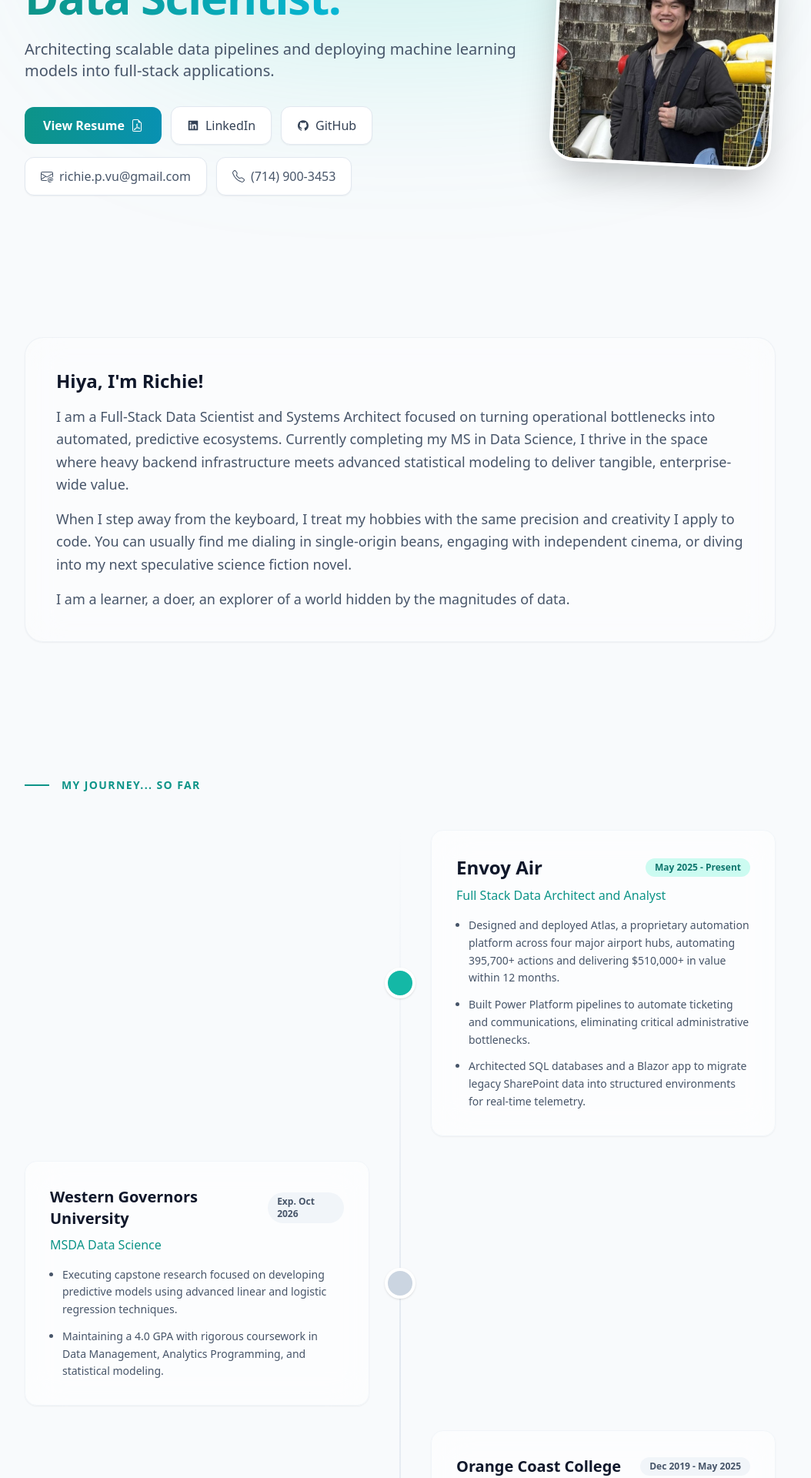
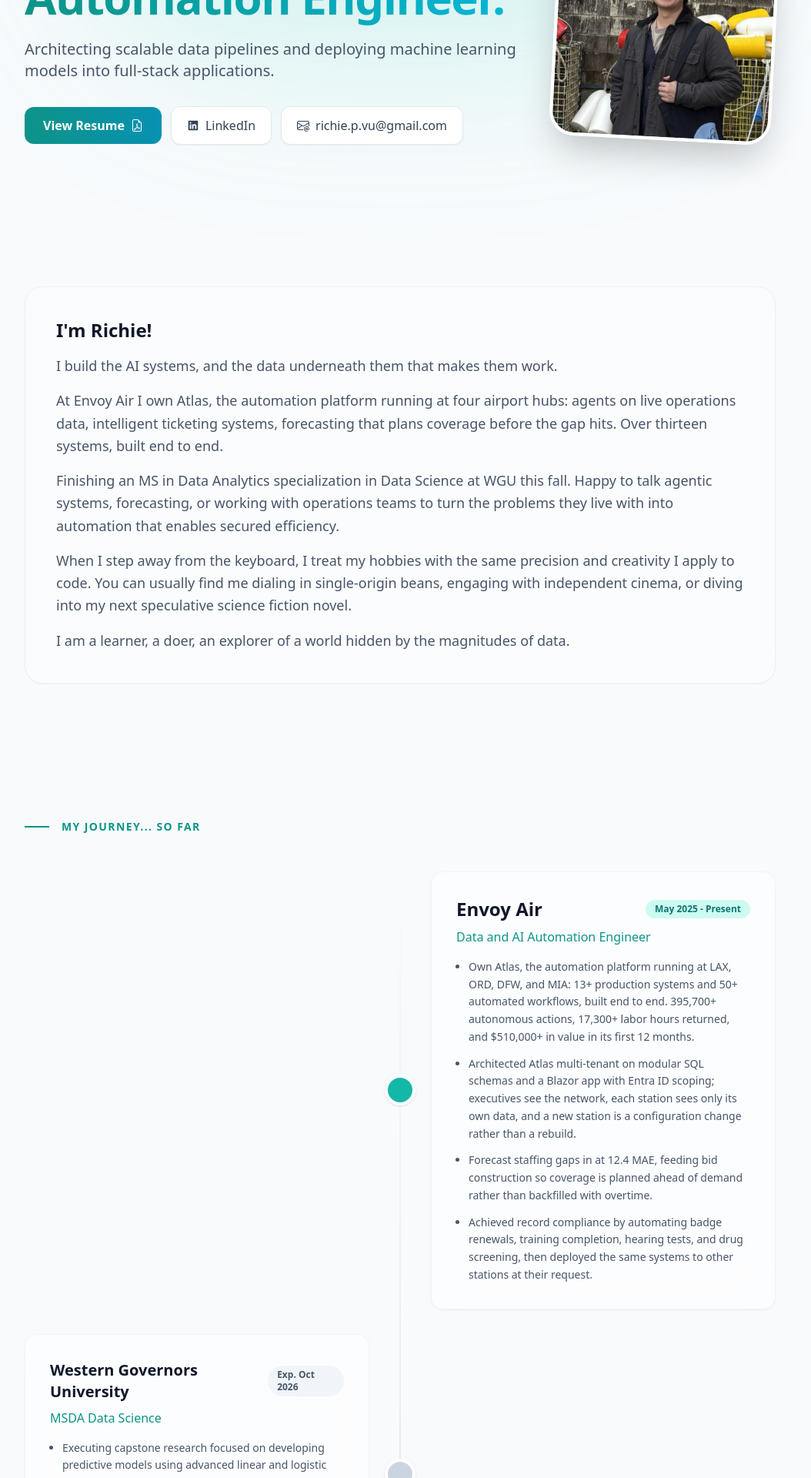
Before and after one commit to RichieVu/web-portfolio, a Next.js app: page / in a window 1280 px wide. Shown: the part 340-2260 px from the top of the page at 77% size, without its empty margins (120-1174 px from the left). Built offline with nearby package versions, Linux system fonts and the light colour scheme.

Commit message:
Informational update

```diff
--- a/app/page.tsx
+++ b/app/page.tsx
@@ -24,7 +24,7 @@
     <div className={darkMode ? "dark" : ""}>
       <Head>
         <title>Richie Vu | Portfolio</title>
-        <meta name="description" content="Full Stack Data Scientist" />
+        <meta name="description" content="Data and AI Automation Engineer" />
       </Head>
 
       <main className="relative bg-slate-50 text-slate-800 dark:bg-[#0B1120] dark:text-slate-300 min-h-screen transition-colors duration-500 font-sans selection:bg-teal-300 selection:text-teal-900 overflow-hidden">
@@ -55,12 +55,12 @@
             {/* Content Container */}
             <div className="flex-1 w-full">
               <div className="inline-block px-4 py-1.5 mb-6 rounded-full border border-teal-200 dark:border-teal-900/50 bg-teal-50 dark:bg-teal-900/20 text-teal-700 dark:text-teal-300 text-sm font-semibold tracking-wide">
-                Westminster, CA
+                Orange County, CA
               </div>
               <h2 className="text-5xl md:text-6xl font-extrabold tracking-tight text-slate-900 dark:text-white mb-6">
-                Full Stack <br className="hidden md:block" />
+                Data and AI <br className="hidden md:block" />
                 <span className="text-transparent bg-clip-text bg-gradient-to-r from-teal-600 to-cyan-500 dark:from-teal-400 dark:to-cyan-300">
-                  Data Scientist.
+                  Automation Engineer.
                 </span>
               </h2>
               <p className="text-lg md:text-xl text-slate-600 dark:text-slate-400 mb-8 max-w-2xl leading-relaxed">
@@ -92,28 +92,12 @@
                     <AiFillLinkedin /> LinkedIn
                   </a>
                   <a
-                    href="https://github.com/RichieVu"
+                    href="mailto:richie.p.vu@gmail.com"
                     target="_blank"
                     rel="noopener noreferrer"
                     className="flex items-center gap-2 px-5 py-3 rounded-xl bg-white dark:bg-slate-800 shadow-sm border border-slate-200 dark:border-slate-700 hover:text-teal-600 dark:hover:text-teal-400 transition-all hover:-translate-y-1 font-medium text-slate-700 dark:text-slate-300"
                   >
-                    <AiFillGithub /> GitHub
-                  </a>
-                </div>
-
-                {/* Row 2: Contact Info */}
-                <div className="flex flex-wrap items-center gap-3">
-                  <a
-                    href="mailto:richie.p.vu@gmail.com"
-                    className="flex items-center gap-2 px-5 py-3 rounded-xl bg-white dark:bg-slate-800 shadow-sm border border-slate-200 dark:border-slate-700 hover:text-teal-600 dark:hover:text-teal-400 transition-all hover:-translate-y-1 font-medium text-slate-600 dark:text-slate-400"
-                  >
                     <BsEnvelopeAt /> richie.p.vu@gmail.com
-                  </a>
-                  <a
-                    href="tel:7149003453"
-                    className="flex items-center gap-2 px-5 py-3 rounded-xl bg-white dark:bg-slate-800 shadow-sm border border-slate-200 dark:border-slate-700 hover:text-teal-600 dark:hover:text-teal-400 transition-all hover:-translate-y-1 font-medium text-slate-600 dark:text-slate-400"
-                  >
-                    <BsTelephone /> (714) 900-3453
                   </a>
                 </div>
               </div>
@@ -135,14 +119,23 @@
           <section className="py-12 md:py-16 mb-8">
             <div className="p-8 md:p-10 rounded-3xl bg-white/40 dark:bg-slate-800/20 backdrop-blur-xl border border-slate-200/50 dark:border-slate-700/50 shadow-sm">
               <h3 className="text-2xl font-bold text-slate-900 dark:text-white mb-4">
-                Hiya, I&apos;m Richie!
+                I&apos;m Richie!
               </h3>
               <p className="text-lg text-slate-600 dark:text-slate-400 leading-relaxed mb-4">
-                I am a Full-Stack Data Scientist and Systems Architect focused
-                on turning operational bottlenecks into automated, predictive
-                ecosystems. Currently completing my MS in Data Science, I thrive
-                in the space where heavy backend infrastructure meets advanced
-                statistical modeling to deliver tangible, enterprise-wide value.
+                I build the AI systems, and the data underneath them that makes
+                them work.
+              </p>
+              <p className="text-lg text-slate-600 dark:text-slate-400 leading-relaxed mb-4">
+                At Envoy Air I own Atlas, the automation platform running at
+                four airport hubs: agents on live operations data, intelligent
+                ticketing systems, forecasting that plans coverage before the
+                gap hits. Over thirteen systems, built end to end.
+              </p>
+              <p className="text-lg text-slate-600 dark:text-slate-400 leading-relaxed mb-4">
+                Finishing an MS in Data Analytics specialization in Data Science
+                at WGU this fall. Happy to talk agentic systems, forecasting, or
+                working with operations teams to turn the problems they live
+                with into automation that enables secured efficiency.
               </p>
               <p className="text-lg text-slate-600 dark:text-slate-400 leading-relaxed mb-4">
                 When I step away from the keyboard, I treat my hobbies with the
@@ -179,24 +172,32 @@
                     </span>
                   </div>
                   <p className="text-teal-600 dark:text-teal-400 font-medium mb-4">
-                    Full Stack Data Architect and Analyst
+                    Data and AI Automation Engineer
                   </p>
                   <ul className="list-disc list-outside ml-4 text-slate-600 dark:text-slate-400 text-sm leading-relaxed space-y-3">
                     <li>
-                      Designed and deployed Atlas, a proprietary automation
-                      platform across four major airport hubs, automating
-                      395,700+ actions and delivering $510,000+ in value within
-                      12 months.
+                      Own Atlas, the automation platform running at LAX, ORD,
+                      DFW, and MIA: 13+ production systems and 50+ automated
+                      workflows, built end to end. 395,700+ autonomous actions,
+                      17,300+ labor hours returned, and $510,000+ in value in
+                      its first 12 months.
                     </li>
                     <li>
-                      Built Power Platform pipelines to automate ticketing and
-                      communications, eliminating critical administrative
-                      bottlenecks.
+                      Architected Atlas multi-tenant on modular SQL schemas and
+                      a Blazor app with Entra ID scoping; executives see the
+                      network, each station sees only its own data, and a new
+                      station is a configuration change rather than a rebuild.
                     </li>
                     <li>
-                      Architected SQL databases and a Blazor app to migrate
-                      legacy SharePoint data into structured environments for
-                      real-time telemetry.
+                      Forecast staffing gaps in at 12.4 MAE, feeding bid
+                      construction so coverage is planned ahead of demand rather
+                      than backfilled with overtime.
+                    </li>
+                    <li>
+                      Achieved record compliance by automating badge renewals,
+                      training completion, hearing tests, and drug screening,
+                      then deployed the same systems to other stations at their
+                      request.
                     </li>
                   </ul>
                 </div>
@@ -224,9 +225,11 @@
                       regression techniques.
                     </li>
                     <li>
-                      Maintaining a 4.0 GPA with rigorous coursework in Data
-                      Management, Analytics Programming, and statistical
-                      modeling.
+                      Advanced Analytics (neural networks, computer vision,
+                      NLP), Machine Learning, Data Mining, Predictive Modeling,
+                      Data Management, Analytics Programming. Built and
+                      evaluated neural network image classifiers, text models,
+                      and ARIMA forecasts in Python.
                     </li>
                   </ul>
                 </div>
@@ -241,7 +244,7 @@
                       Orange Coast College
                     </h4>
                     <span className="text-xs font-bold px-3 py-1 bg-slate-100 text-slate-600 dark:bg-slate-700 dark:text-slate-300 rounded-full">
-                      Dec 2019 - May 2025
+                      Dec 2019 - May 2022 | Sep 2024 - May 2025
                     </span>
                   </div>
                   <p className="text-teal-600 dark:text-teal-400 font-medium mb-4">
@@ -257,6 +260,32 @@
                       Strengthened foundational mathematics crucial for machine
                       learning and predictive modeling by breaking down complex
                       concepts for hundreds of students.
+                    </li>
+                  </ul>
+                </div>
+              </div>
+
+              {/* OCC Tutoring */}
+              <div className="relative flex items-center justify-between md:justify-normal md:odd:flex-row-reverse group is-active">
+                <div className="flex items-center justify-center w-10 h-10 rounded-full border-4 border-white dark:border-[#0B1120] bg-slate-300 dark:bg-slate-600 shadow shrink-0 md:order-1 md:group-odd:-translate-x-1/2 md:group-even:translate-x-1/2 z-10 transition-colors group-hover:bg-teal-400"></div>
+                <div className="w-[calc(100%-4rem)] md:w-[calc(50%-2.5rem)] p-6 md:p-8 rounded-2xl bg-white/60 dark:bg-slate-800/40 backdrop-blur-xl border border-slate-100 dark:border-slate-700 shadow-sm transition-all duration-300 hover:-translate-y-2 hover:shadow-xl dark:hover:bg-slate-800/60">
+                  <div className="flex justify-between items-center mb-2">
+                    <h4 className="text-xl font-bold text-slate-900 dark:text-white">
+                      Headstarter
+                    </h4>
+                    <span className="text-xs font-bold px-3 py-1 bg-slate-100 text-slate-600 dark:bg-slate-700 dark:text-slate-300 rounded-full">
+                      July 2024 - Sep 2024
+                    </span>
+                  </div>
+                  <p className="text-teal-600 dark:text-teal-400 font-medium mb-4">
+                    Software Engineer Fellow
+                  </p>
+                  <ul className="list-disc list-outside ml-4 text-slate-600 dark:text-slate-400 text-sm leading-relaxed space-y-3">
+                    <li>
+                      Built FlexiFormat, a web scraping tool with a
+                      retrieval-augmented generation (RAG) system for querying
+                      scraped content, plus Stripe payment integration, in
+                      Node.js and TailwindCSS.
                     </li>
                   </ul>
                 </div>
@@ -280,77 +309,17 @@
                   <ul className="list-disc list-outside ml-4 text-slate-600 dark:text-slate-400 text-sm leading-relaxed space-y-3">
                     <li>
                       Built a robust foundation in software engineering and data
-                      structures, graduating with a 3.42 GPA.
+                      structures.
                     </li>
                     <li>
-                      Completed specialized technical coursework spanning
-                      Applied Machine Learning, Relational Databases, and the
-                      Analysis of Algorithms.
+                      Applied Machine Learning, Relational Databases, Analysis
+                      of Algorithms, Principles of Computer Systems Design,
+                      Technical Writing
+                    </li>
+                    <li>
+                      Collegiate Overwatch Main Support for UCSC Varsity Team
                     </li>
                   </ul>
-                </div>
-              </div>
-            </div>
-          </section>
-
-          {/* Featured Projects */}
-          <section className="py-20">
-            <h3 className="text-sm font-bold uppercase tracking-widest text-teal-600 dark:text-teal-400 mb-12 flex items-center gap-4">
-              <span className="w-8 h-[2px] bg-teal-600 dark:bg-teal-400"></span>{" "}
-              Featured Work
-            </h3>
-
-            <div className="grid md:grid-cols-2 gap-8">
-              {/* Project 1 */}
-              <div className="group block relative rounded-3xl p-[1px] bg-gradient-to-b from-slate-200 to-slate-100 dark:from-slate-700 dark:to-slate-800 hover:from-teal-500 hover:to-cyan-500 transition-all duration-500 hover:-translate-y-2 hover:shadow-[0_20px_40px_-15px_rgba(20,184,166,0.3)]">
-                <div className="bg-white dark:bg-slate-900 h-full rounded-[23px] p-8 flex flex-col justify-between">
-                  <div>
-                    <h4 className="text-2xl font-bold text-slate-900 dark:text-white mb-3 flex justify-between items-center">
-                      Spotify Jamtop{" "}
-                      <span className="text-xs font-normal text-slate-400">
-                        Feb 2024 - July 2024
-                      </span>
-                    </h4>
-                    <p className="text-slate-600 dark:text-slate-400 mb-6 leading-relaxed text-sm">
-                      Built a Spotify API web app with Node.js, Express, and
-                      Socket.io for synchronous, real-time music streaming.
-                    </p>
-                  </div>
-                  <a
-                    href="https://github.com/RichieVu/Jamtop"
-                    target="_blank"
-                    rel="noopener noreferrer"
-                    className="text-teal-600 dark:text-teal-400 font-bold inline-flex items-center gap-2 group-hover:gap-3 transition-all"
-                  >
-                    View Repository <BsArrowUpRight className="text-xs" />
-                  </a>
-                </div>
-              </div>
-
-              {/* Project 2 */}
-              <div className="group block relative rounded-3xl p-[1px] bg-gradient-to-b from-slate-200 to-slate-100 dark:from-slate-700 dark:to-slate-800 hover:from-teal-500 hover:to-cyan-500 transition-all duration-500 hover:-translate-y-2 hover:shadow-[0_20px_40px_-15px_rgba(20,184,166,0.3)]">
-                <div className="bg-white dark:bg-slate-900 h-full rounded-[23px] p-8 flex flex-col justify-between">
-                  <div>
-                    <h4 className="text-2xl font-bold text-slate-900 dark:text-white mb-3 flex justify-between items-center">
-                      Portfolio Website{" "}
-                      <span className="text-xs font-normal text-slate-400">
-                        Present
-                      </span>
-                    </h4>
-                    <p className="text-slate-600 dark:text-slate-400 mb-6 leading-relaxed text-sm">
-                      My personal engineering portfolio. Designed as a highly
-                      interactive, single-page web application featuring
-                      responsive layouts and glassmorphism UI elements.
-                    </p>
-                  </div>
-                  <a
-                    href="https://github.com/RichieVu/web-portfolio"
-                    target="_blank"
-                    rel="noopener noreferrer"
-                    className="text-teal-600 dark:text-teal-400 font-bold inline-flex items-center gap-2 group-hover:gap-3 transition-all"
-                  >
-                    View Repository <BsArrowUpRight className="text-xs" />
-                  </a>
                 </div>
               </div>
             </div>
@@ -469,7 +438,8 @@
                       <li>Dallas, TX</li> <li>Houston, TX</li>
                       <li>Chicago, IL</li> <li>Orlando, FL</li>{" "}
                       <li>Boston, MA</li> <li>Maui, HI</li> <li>Phoenix, AZ</li>{" "}
-                      <li>Salt Lake City, UT</li> <li>Philly, PA</li>
+                      <li>Salt Lake City, UT</li> <li>Philly, PA</li>{" "}
+                      <li>NYC, NY</li>
                     </ul>
                   </div>
                   <div>
```
